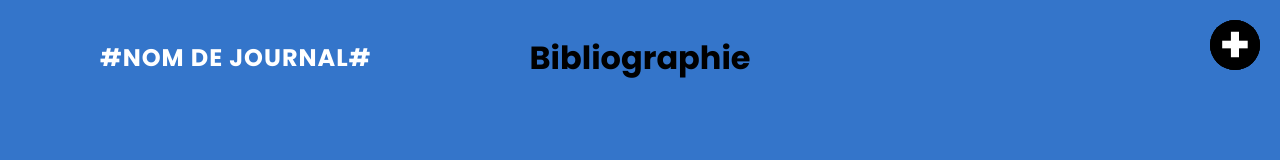
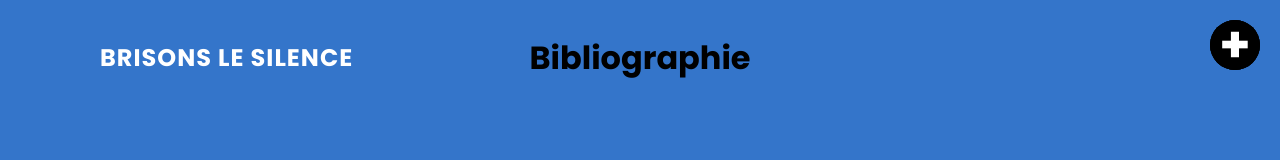
Before and after one commit to MaloDaHood/Site_EMC, a plain HTML site: page biblio.html in a window 1280 px wide. Shown: the top 160 px of the page. Drawn offline with nearby package versions, Linux system fonts and the light colour scheme; a script that the page names is missing.

Commit message:
nom site

```diff
--- a/biblio.html
+++ b/biblio.html
@@ -11,7 +11,7 @@
         <div class="banner">
             <header>
                 <h1 class="titre">Bibliographie</h1>
-                <a href="#" class="nom">#NOM DE JOURNAL#</a><br />
+                <a href="#" class="nom">Brisons le Silence</a><br />
                 <div class="toggle"></div>
                 <div class="overlay"></div>
                 <div class="menu">
```
Also changed, not shown: contact.html (+1 -1 lines), interview.html (+1 -1 lines).
